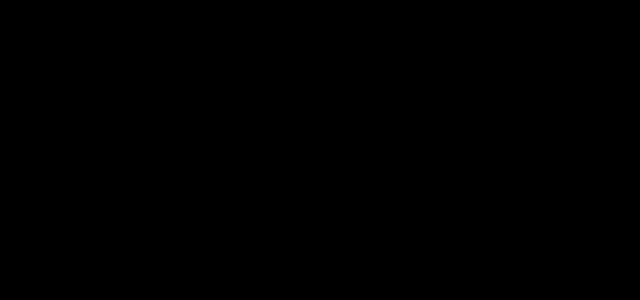
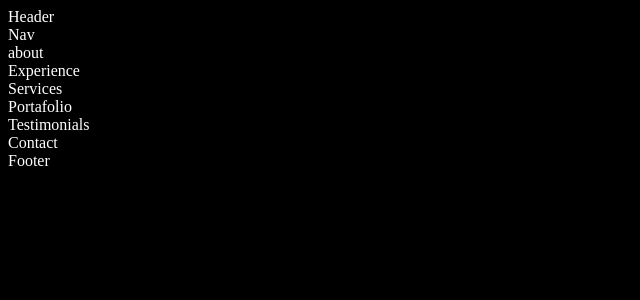
Before and after one commit to Erik161/React-Portafolio-Website, a React (Vite) app: page / in a window 1280 px wide. Shown: the top 300 px of the page, without its empty margins (0-640 px from the left). Built offline with nearby package versions, Linux system fonts and the light colour scheme.

Commit message:
Managing and Creating files & Folders

```diff
--- a/public/index.html
+++ b/index.html
@@ -7,6 +7,6 @@
   </head>
   <body>
     <div id="root"></div>
-
+    <script type="module" src="/src/main.jsx"></script>
   </body>
 </html>
--- a/src/App.jsx
+++ b/src/App.jsx
@@ -1,14 +1,29 @@
-import { useState } from 'react';
+import React from 'react';
 import './index.css';
+import Header from './components/header/Header';
+import Nav from './components/nav/Nav';
+import About from './components/about/About';
+import Experience from './components/experience/Experience';
+import Services from './components/services/Services';
+import Portafolio from './components/portafolio/Portafolio';
+import Testimonials from './components/testimonials/Testimonials';
+import Contact from './components/contact/Contact';
+import Footer from './components/footer/Footer';
 
 function App() {
 
 
   return (
-    <div className="App">
-
-
-
+    <div>
+      <Header/>
+      <Nav/>
+      <About/>
+      <Experience/>
+      <Services/>
+      <Portafolio/>
+      <Testimonials/>
+      <Contact/>
+      <Footer/>
 
     </div>
   )
```
